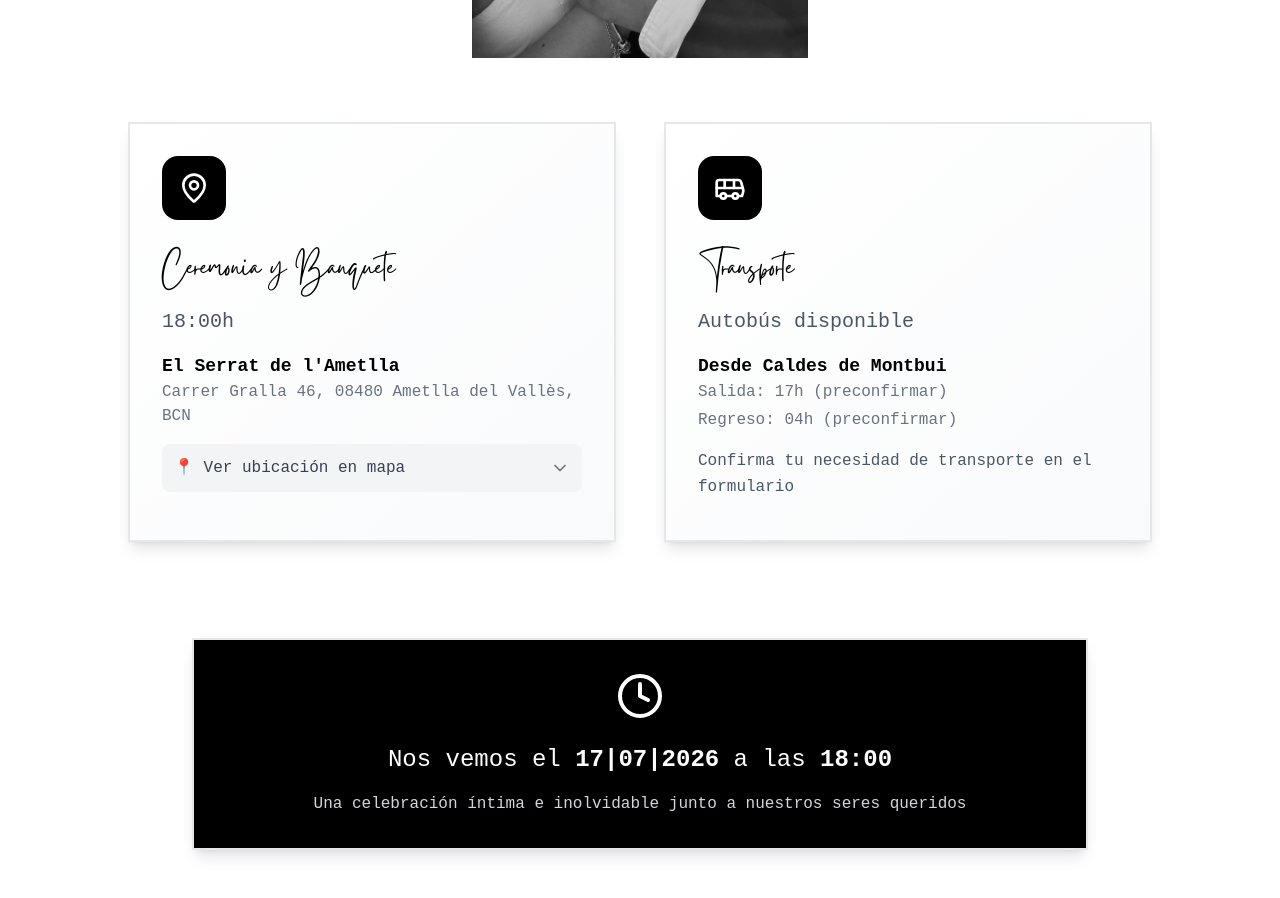
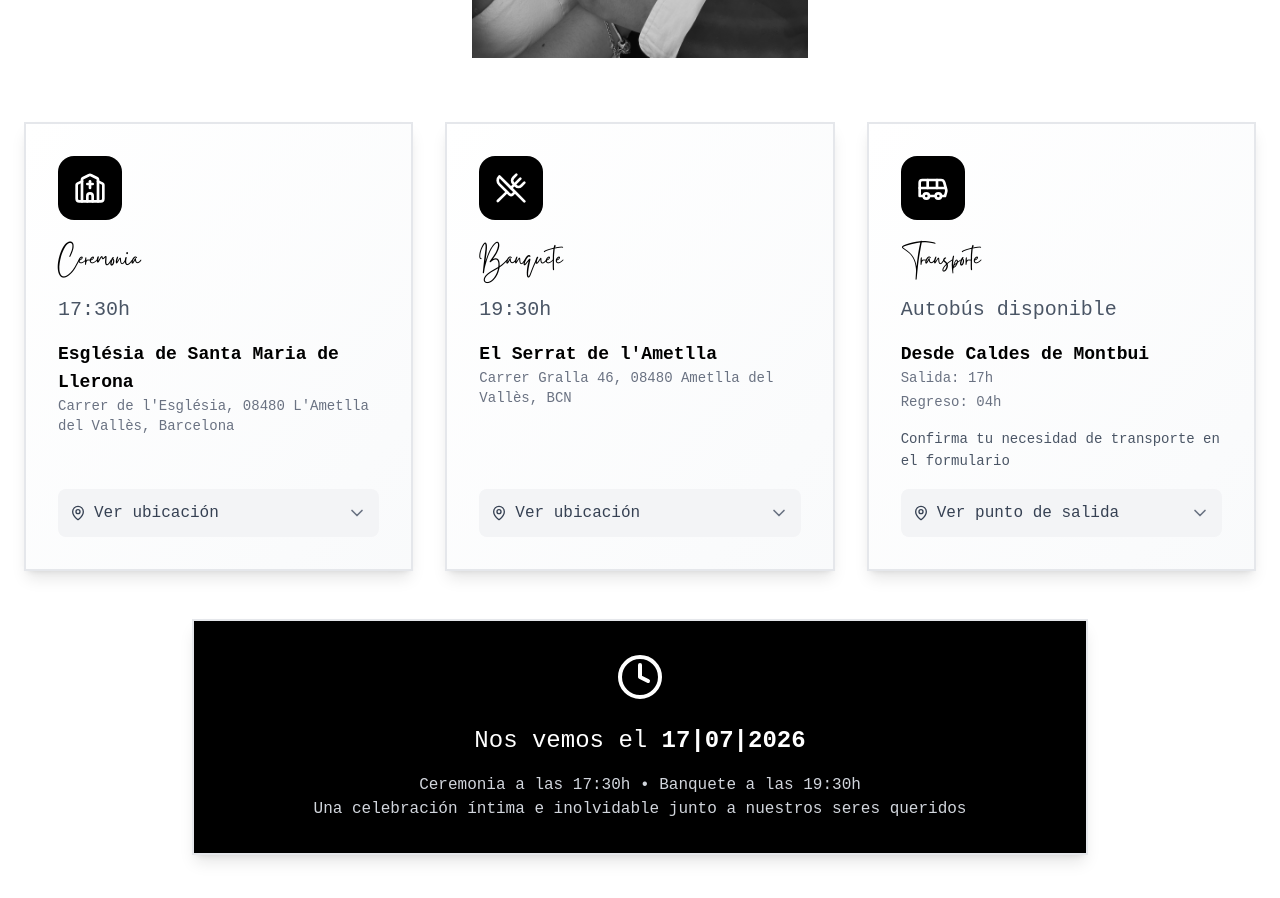
Before and after one commit to janaigutierrez/boda-modo-cata, a React (Vite) app: page / in a window 1280 px wide. Shown: the part 4320-5218 px from the top of the page. Built offline with nearby package versions, Linux system fonts and the light colour scheme.

Commit message:
new location ceremony

```diff
--- a/src/components/sections/EventDetails.jsx
+++ b/src/components/sections/EventDetails.jsx
@@ -1,6 +1,6 @@
 import { motion } from 'framer-motion'
 import { useInView } from 'react-intersection-observer'
-import { MapPin, Clock, Bus, ChevronDown, ChevronUp } from 'lucide-react'
+import { MapPin, Clock, Bus, ChevronDown, ChevronUp, Church, UtensilsCrossed } from 'lucide-react'
 import { useState } from 'react'
 import Card from '../ui/Card'
 
@@ -10,7 +10,9 @@ const EventDetails = ({ data }) => {
         threshold: 0.2
     })
 
-    const [showMap, setShowMap] = useState(false)
+    const [showMapCeremony, setShowMapCeremony] = useState(false)
+    const [showMapBanquet, setShowMapBanquet] = useState(false)
+    const [showMapTransport, setShowMapTransport] = useState(false)
 
     return (
         <section className="py-32 bg-white" ref={ref}>
@@ -35,45 +37,50 @@ const EventDetails = ({ data }) => {
                     className="w-full max-w-4xl h-96 md:h-112 object-contain mx-auto mb-16"
                 />
 
-                <div className="grid md:grid-cols-2 gap-12 max-w-5xl mx-auto">
-                    {/* Ceremonia y Celebración */}
+                {/* 3 CARDS EN LÍNEA (desktop) / VERTICAL (mobile) */}
+                <div className="grid grid-cols-1 lg:grid-cols-3 gap-8 max-w-7xl mx-auto mb-12">
+                    {/* CEREMONIA */}
                     <motion.div
                         initial={{ opacity: 0, y: 60 }}
                         animate={inView ? { opacity: 1, y: 0 } : {}}
                         transition={{ duration: 1, delay: 0.2 }}
+                        className="flex"
                     >
-                        <Card hover={true} gradient={true} className="h-full">
+                        <Card hover={true} gradient={true} className="w-full flex flex-col">
                             {/* Icono */}
-                            <div className="bg-black text-white w-16 h-16 rounded-2xl flex items-center justify-center mb-8">
-                                <MapPin className="w-8 h-8" />
+                            <div className="bg-black text-white w-16 h-16 rounded-2xl flex items-center justify-center mb-6">
+                                <Church className="w-8 h-8" />
                             </div>
 
                             {/* Contenido */}
-                            <div className="space-y-4">
-                                <h3 className="text-4xl font-bold text-black">Ceremonia y Banquete</h3>
+                            <div className="space-y-4 flex-grow">
+                                <h3 className="text-3xl font-bold text-black">Ceremonia</h3>
                                 <div className="text-xl font-medium text-gray-600">
-                                    {data?.locations.event.time}
+                                    {data?.locations.ceremony.time}
                                 </div>
-                                <div>
+                                <div className="mb-4">
                                     <div className="text-lg font-semibold text-black">
-                                        {data?.locations.event.name}
+                                        {data?.locations.ceremony.name}
                                     </div>
-                                    <div className="text-gray-500">
-                                        {data?.locations.event.address}
+                                    <div className="text-gray-500 text-sm">
+                                        {data?.locations.ceremony.address}
                                     </div>
                                 </div>
+                            </div>
 
-                                {/* Botón para mostrar/ocultar mapa */}
+                            {/* Botón y mapa al final con padding consistente */}
+                            <div className="mt-auto pt-4">
                                 <motion.button
-                                    onClick={() => setShowMap(!showMap)}
+                                    onClick={() => setShowMapCeremony(!showMapCeremony)}
                                     className="w-full bg-gray-100 hover:bg-gray-200 p-3 rounded-lg flex items-center justify-between transition-colors"
                                     whileHover={{ scale: 1.02 }}
                                     whileTap={{ scale: 0.98 }}
                                 >
-                                    <span className="font-medium text-gray-700">
-                                        {showMap ? '🗺️ Ocultar mapa' : '📍 Ver ubicación en mapa'}
+                                    <span className="font-medium text-gray-700 flex items-center gap-2">
+                                        <MapPin className="w-4 h-4" />
+                                        {showMapCeremony ? 'Ocultar mapa' : 'Ver ubicación'}
                                     </span>
-                                    {showMap ? (
+                                    {showMapCeremony ? (
                                         <ChevronUp className="w-5 h-5 text-gray-500" />
                                     ) : (
                                         <ChevronDown className="w-5 h-5 text-gray-500" />
@@ -84,8 +91,8 @@ const EventDetails = ({ data }) => {
                                 <motion.div
                                     initial={false}
                                     animate={{
-                                        height: showMap ? 'auto' : 0,
-                                        opacity: showMap ? 1 : 0
+                                        height: showMapCeremony ? 'auto' : 0,
+                                        opacity: showMapCeremony ? 1 : 0
                                     }}
                                     transition={{ duration: 0.3, ease: 'easeInOut' }}
                                     className="overflow-hidden"
@@ -93,7 +100,7 @@ const EventDetails = ({ data }) => {
                                     <div className="pt-4">
                                         <div className="w-full h-64 rounded-lg overflow-hidden border">
                                             <iframe
-                                                src="https://www.google.com/maps/embed?pb=!1m18!1m12!1m3!1d617.8443880113415!2d2.23883450374622!3d41.69258513451761!2m3!1f0!2f0!3f0!3m2!1i1024!2i768!4f13.1!3m3!1m2!1s0x12a4c466999fe47d%3A0x779ff61cb14e1e64!2sCarrer%20Gralla%2C%2046%2C%2008415%20L&#39;Ametlla%20del%20Vall%C3%A8s%2C%20Barcelona!5e1!3m2!1sca!2ses!4v1757169284891!5m2!1sca!2ses"
+                                                src={data?.locations.ceremony.mapUrl}
                                                 width="100%"
                                                 height="100%"
                                                 style={{ border: 0 }}
@@ -102,8 +109,9 @@ const EventDetails = ({ data }) => {
                                                 referrerPolicy="no-referrer-when-downgrade"
                                             />
                                         </div>
-                                        <p className="text-xs text-gray-500 text-center mt-2">
-                                            📍 Click en el mapa para abrir direcciones
+                                        <p className="text-xs text-gray-500 text-center mt-2 flex items-center justify-center gap-1">
+                                            <MapPin className="w-3 h-3" />
+                                            Click en el mapa para abrir direcciones
                                         </p>
                                     </div>
                                 </motion.div>
@@ -111,36 +119,166 @@ const EventDetails = ({ data }) => {
                         </Card>
                     </motion.div>
 
-                    {/* Transporte */}
+                    {/* BANQUETE */}
+                    <motion.div
+                        initial={{ opacity: 0, y: 60 }}
+                        animate={inView ? { opacity: 1, y: 0 } : {}}
+                        transition={{ duration: 1, delay: 0.3 }}
+                        className="flex"
+                    >
+                        <Card hover={true} gradient={true} className="w-full flex flex-col">
+                            {/* Icono */}
+                            <div className="bg-black text-white w-16 h-16 rounded-2xl flex items-center justify-center mb-6">
+                                <UtensilsCrossed className="w-8 h-8" />
+                            </div>
+
+                            {/* Contenido */}
+                            <div className="space-y-4 flex-grow">
+                                <h3 className="text-3xl font-bold text-black">Banquete</h3>
+                                <div className="text-xl font-medium text-gray-600">
+                                    {data?.locations.banquet.time}
+                                </div>
+                                <div className="mb-4">
+                                    <div className="text-lg font-semibold text-black">
+                                        {data?.locations.banquet.name}
+                                    </div>
+                                    <div className="text-gray-500 text-sm">
+                                        {data?.locations.banquet.address}
+                                    </div>
+                                </div>
+                            </div>
+
+                            {/* Botón y mapa al final con padding consistente */}
+                            <div className="mt-auto pt-4">
+                                <motion.button
+                                    onClick={() => setShowMapBanquet(!showMapBanquet)}
+                                    className="w-full bg-gray-100 hover:bg-gray-200 p-3 rounded-lg flex items-center justify-between transition-colors"
+                                    whileHover={{ scale: 1.02 }}
+                                    whileTap={{ scale: 0.98 }}
+                                >
+                                    <span className="font-medium text-gray-700 flex items-center gap-2">
+                                        <MapPin className="w-4 h-4" />
+                                        {showMapBanquet ? 'Ocultar mapa' : 'Ver ubicación'}
+                                    </span>
+                                    {showMapBanquet ? (
+                                        <ChevronUp className="w-5 h-5 text-gray-500" />
+                                    ) : (
+                                        <ChevronDown className="w-5 h-5 text-gray-500" />
+                                    )}
+                                </motion.button>
+
+                                {/* Mapa desplegable */}
+                                <motion.div
+                                    initial={false}
+                                    animate={{
+                                        height: showMapBanquet ? 'auto' : 0,
+                                        opacity: showMapBanquet ? 1 : 0
+                                    }}
+                                    transition={{ duration: 0.3, ease: 'easeInOut' }}
+                                    className="overflow-hidden"
+                                >
+                                    <div className="pt-4">
+                                        <div className="w-full h-64 rounded-lg overflow-hidden border">
+                                            <iframe
+                                                src={data?.locations.banquet.mapUrl}
+                                                width="100%"
+                                                height="100%"
+                                                style={{ border: 0 }}
+                                                allowFullScreen=""
+                                                loading="lazy"
+                                                referrerPolicy="no-referrer-when-downgrade"
+                                            />
+                                        </div>
+                                        <p className="text-xs text-gray-500 text-center mt-2 flex items-center justify-center gap-1">
+                                            <MapPin className="w-3 h-3" />
+                                            Click en el mapa para abrir direcciones
+                                        </p>
+                                    </div>
+                                </motion.div>
+                            </div>
+                        </Card>
+                    </motion.div>
+
+                    {/* TRANSPORTE */}
                     <motion.div
                         initial={{ opacity: 0, y: 60 }}
                         animate={inView ? { opacity: 1, y: 0 } : {}}
                         transition={{ duration: 1, delay: 0.4 }}
+                        className="flex"
                     >
-                        <Card hover={true} gradient={true} className="h-full">
+                        <Card hover={true} gradient={true} className="w-full flex flex-col">
                             {/* Icono */}
-                            <div className="bg-black text-white w-16 h-16 rounded-2xl flex items-center justify-center mb-8">
+                            <div className="bg-black text-white w-16 h-16 rounded-2xl flex items-center justify-center mb-6">
                                 <Bus className="w-8 h-8" />
                             </div>
 
                             {/* Contenido */}
-                            <div className="space-y-4">
-                                <h3 className="text-4xl font-bold text-black">Transporte</h3>
+                            <div className="space-y-4 flex-grow">
+                                <h3 className="text-3xl font-bold text-black">Transporte</h3>
                                 <div className="text-xl font-medium text-gray-600">
                                     Autobús disponible
                                 </div>
-                                <div>
+                                <div className="mb-4">
                                     <div className="text-lg font-semibold text-black">
                                         Desde {data?.locations.transport.departure}
                                     </div>
-                                    <div className="text-gray-500 space-y-1">
+                                    <div className="text-gray-500 text-sm space-y-1">
                                         <div>Salida: {data?.locations.transport.departureTime}</div>
                                         <div>Regreso: {data?.locations.transport.returnTime}</div>
                                     </div>
                                 </div>
-                                <p className="text-gray-600 leading-relaxed">
-                                    {data?.locations.transport.description || "Confirma tu necesidad de transporte en el formulario"}
+                                <p className="text-gray-600 text-sm leading-relaxed">
+                                    {data?.locations.transport.description}
                                 </p>
+                            </div>
+
+                            {/* Botón y mapa al final con padding consistente */}
+                            <div className="mt-auto pt-4">
+                                <motion.button
+                                    onClick={() => setShowMapTransport(!showMapTransport)}
+                                    className="w-full bg-gray-100 hover:bg-gray-200 p-3 rounded-lg flex items-center justify-between transition-colors"
+                                    whileHover={{ scale: 1.02 }}
+                                    whileTap={{ scale: 0.98 }}
+                                >
+                                    <span className="font-medium text-gray-700 flex items-center gap-2">
+                                        <MapPin className="w-4 h-4" />
+                                        {showMapTransport ? 'Ocultar mapa' : 'Ver punto de salida'}
+                                    </span>
+                                    {showMapTransport ? (
+                                        <ChevronUp className="w-5 h-5 text-gray-500" />
+                                    ) : (
+                                        <ChevronDown className="w-5 h-5 text-gray-500" />
+                                    )}
+                                </motion.button>
+
+                                {/* Mapa desplegable */}
+                                <motion.div
+                                    initial={false}
+                                    animate={{
+                                        height: showMapTransport ? 'auto' : 0,
+                                        opacity: showMapTransport ? 1 : 0
+                                    }}
+                                    transition={{ duration: 0.3, ease: 'easeInOut' }}
+                                    className="overflow-hidden"
+                                >
+                                    <div className="pt-4">
+                                        <div className="w-full h-64 rounded-lg overflow-hidden border">
+                                            <iframe
+                                                src={data?.locations.transport.mapUrl}
+                                                width="100%"
+                                                height="100%"
+                                                style={{ border: 0 }}
+                                                allowFullScreen=""
+                                                loading="lazy"
+                                                referrerPolicy="no-referrer-when-downgrade"
+                                            />
+                                        </div>
+                                        <p className="text-xs text-gray-500 text-center mt-2 flex items-center justify-center gap-1">
+                                            <MapPin className="w-3 h-3" />
+                                            {data?.locations.transport.departureAddress}
+                                        </p>
+                                    </div>
+                                </motion.div>
                             </div>
                         </Card>
                     </motion.div>
@@ -150,16 +288,19 @@ const EventDetails = ({ data }) => {
                 <motion.div
                     initial={{ opacity: 0, y: 50 }}
                     animate={inView ? { opacity: 1, y: 0 } : {}}
-                    transition={{ duration: 1, delay: 0.8 }}
-                    className="mt-24 text-center"
+                    transition={{ duration: 1, delay: 0.6 }}
+                    className="text-center"
                 >
                     <Card className="!bg-black text-white max-w-4xl mx-auto">
                         <div className="text-center">
                             <Clock className="w-12 h-12 mx-auto mb-6" />
                             <p className="text-2xl font-light">
-                                Nos vemos el <span className="font-bold">{data?.date.full}</span> a las <span className="font-bold">{data?.date.time}</span>
+                                Nos vemos el <span className="font-bold">{data?.date.full}</span>
                             </p>
                             <p className="text-gray-300 mt-4">
+                                Ceremonia a las 17:30h • Banquete a las 19:30h
+                            </p>
+                            <p className="text-gray-300">
                                 Una celebración íntima e inolvidable junto a nuestros seres queridos
                             </p>
                         </div>
--- a/src/data/weddingData.js
+++ b/src/data/weddingData.js
@@ -13,16 +13,27 @@ export const weddingData = {
         countdown: "2026-07-17T18:00:00"
     },
     locations: {
-        event: {
+        ceremony: {
+            name: "Església de Santa Maria de Llerona",
+            address: "Carrer de l'Església, 08480 L'Ametlla del Vallès, Barcelona",
+            time: "17:30h",
+            description: "Ceremonia religiosa",
+            mapUrl: "https://www.google.com/maps/embed?pb=!1m18!1m12!1m3!1d5498.50902040178!2d2.298460467111146!3d41.65031689953685!2m3!1f0!2f0!3f0!3m2!1i1024!2i768!4f13.1!3m3!1m2!1s0x12a4c6031d9923b7%3A0x2b2c894457dee7cd!2sEsgl%C3%A9sia%20de%20Santa%20Maria%20de%20Llerona!5e1!3m2!1sca!2ses!4v1762281198704!5m2!1sca!2ses"
+        },
+        banquet: {
             name: "El Serrat de l'Ametlla",
             address: "Carrer Gralla 46, 08480 Ametlla del Vallès, BCN",
-            time: "18:00h",
-            description: "Ceremonia y celebración"
+            time: "19:30h",
+            description: "Celebración y banquete",
+            mapUrl: "https://www.google.com/maps/embed?pb=!1m18!1m12!1m3!1d741.85!2d2.23861!3d41.69237!2m3!1f0!2f0!3f0!3m2!1i1024!2i768!4f13.1!3m3!1m2!1s0x12a4c5004cf2f16b%3A0x6572610c5cdefa1b!2sRestaurante%20El%20Serrat%20de%20l'Ametlla!5e0!3m2!1sca!2ses!4v1762282356918!5m2!1sca!2ses"
         },
         transport: {
             departure: "Caldes de Montbui",
-            departureTime: "17h (preconfirmar)",
-            returnTime: "04h (preconfirmar)"
+            departureAddress: "Estació d'autobusos de Caldes de Montbui",
+            departureTime: "17h",
+            returnTime: "04h",
+            description: "Confirma tu necesidad de transporte en el formulario",
+            mapUrl: "https://www.google.com/maps/embed?pb=!1m14!1m12!1m3!1d636.573740138656!2d2.1655604123970673!3d41.62931163526736!2m3!1f0!2f0!3f0!3m2!1i1024!2i768!4f13.1!5e1!3m2!1sca!2ses!4v1762282842227!5m2!1sca!2ses"
         }
     },
     contact: {
```
